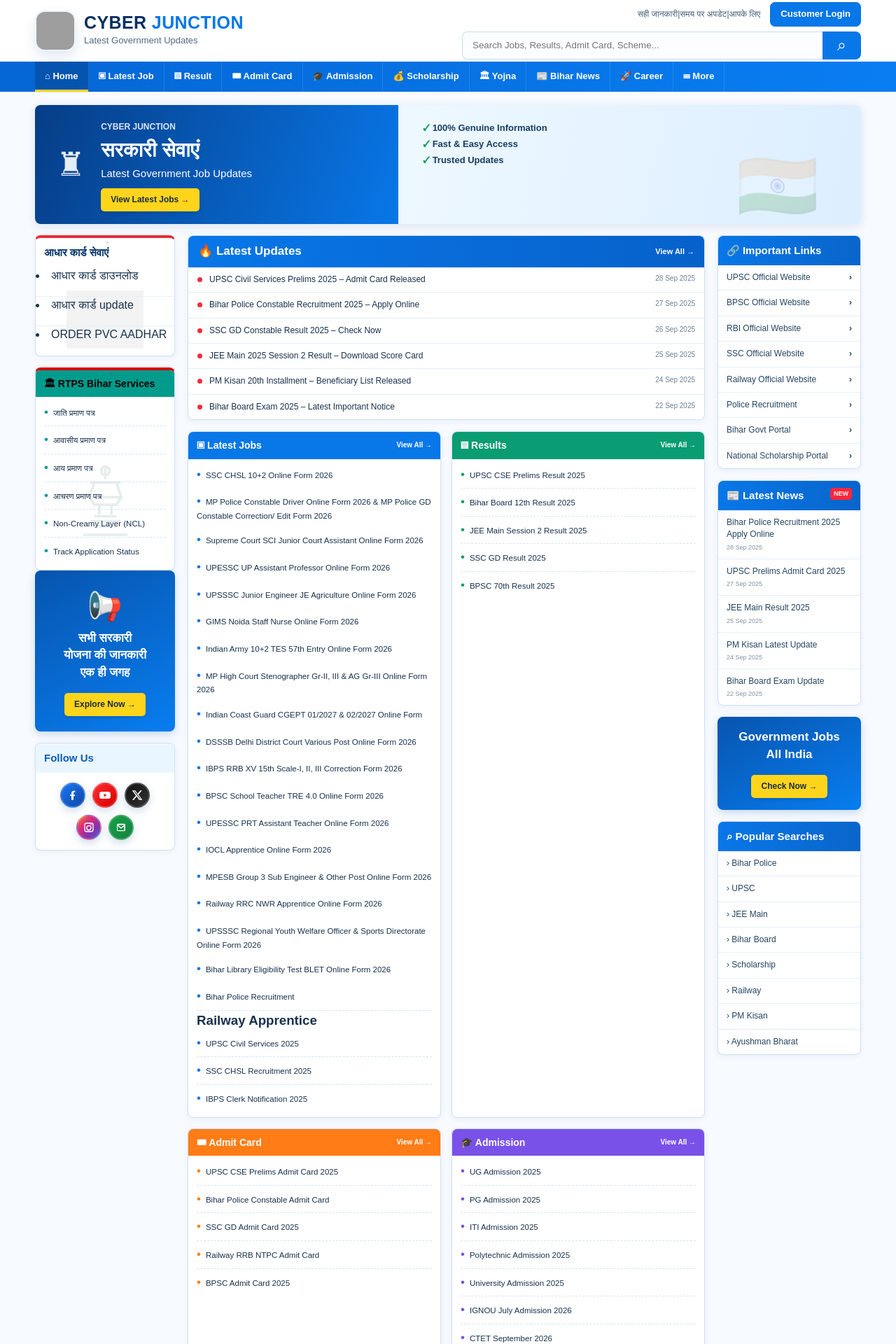
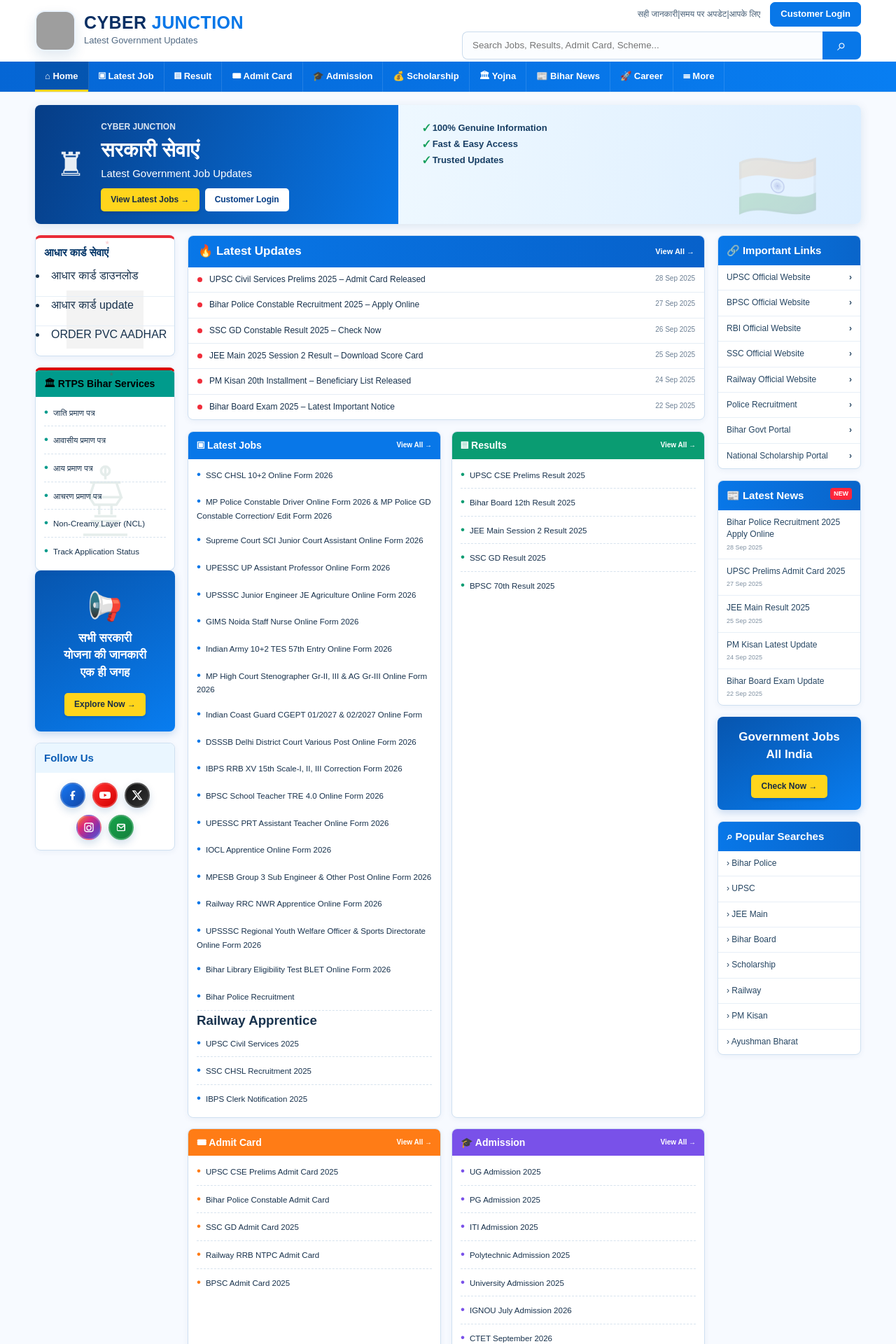
Before and after one commit to TechWithGm/my-website, a PHP site: page / in a window 1280 px wide. Shown: the top 1920 px of the page at 70% size. Run offline with PHP 8.4, Linux system fonts and the light colour scheme; grey boxes are pictures that could not be loaded.

Commit message:
Add files via upload

```diff
--- a/index.html
+++ b/index.html
@@ -24,7 +24,7 @@
         <div class="mini-links">
           <span>सही जानकारी</span><span>|</span><span>समय पर अपडेट</span><span>|</span><span>आपके लिए</span>
         </div>
-        <a class="header-login-btn" href="/customer-portal/">Customer Login</a>
+        <a class="header-login-btn" href="./customer-portal/" data-portal-link="true">Customer Login</a>
       </div>
       <div class="search">
         <input id="searchInput" type="search" placeholder="Search Jobs, Results, Admit Card, Scheme..." aria-label="Search this website" autocomplete="off" aria-controls="searchResults">
@@ -57,7 +57,7 @@
           <a href="#about-us" data-nav-view="about-us">About Us</a>
           <a href="#contact-us" data-nav-view="contact-us">Contact Us</a>
           <a href="#terms-and-conditions" data-nav-view="terms-and-conditions">Terms &amp; Conditions</a>
-          <a href="/customer-portal/">Customer Login</a>
+          <a href="./customer-portal/" data-portal-link="true">Customer Login</a>
         </div>
       </div>
     </div>
@@ -72,7 +72,10 @@
         <span class="eyebrow">CYBER JUNCTION</span>
         <h2>सरकारी सेवाएं</h2>
         <p>Latest Government Job Updates</p>
-        <a class="yellow-btn" href="#jobs">View Latest Jobs →</a>
+        <div class="hero-actions">
+          <a class="yellow-btn" href="#jobs">View Latest Jobs →</a>
+          <a class="portal-login-btn" href="./customer-portal/" data-portal-link="true">Customer Login</a>
+        </div>
       </div>
     </div>
     <div class="hero-info">
@@ -383,7 +386,7 @@
      <img class="brand-logo" src="Untitled-1 copy.jpg" alt="Cyber Junction Logo">
       <div><h2>CYBER JUNCTION</h2><p>Latest Government Updates</p></div>
     </div>
-    <div><h3>Quick Links</h3><a href="#home">Home</a><a href="/customer-portal/">Customer Login</a><a href="#about-us">About Us</a><a href="#contact-us">Contact Us</a><a href="#terms-and-conditions">Terms &amp; Conditions</a><a href="#">Privacy Policy</a></div>
+    <div><h3>Quick Links</h3><a href="#home">Home</a><a href="./customer-portal/" data-portal-link="true">Customer Login</a><a href="#about-us">About Us</a><a href="#contact-us">Contact Us</a><a href="#terms-and-conditions">Terms &amp; Conditions</a><a href="#">Privacy Policy</a></div>
     <div><h3>Important Pages</h3><a href="#jobs">Latest Jobs</a><a href="#results">Results</a><a href="#admit">Admit Card</a><a href="#admission">Admission</a><a href="#scholarship">Scholarship</a></div>
     <div>
       <h3>Social Media</h3>
--- a/script.js
+++ b/script.js
@@ -25,6 +25,18 @@ const knownSiteCategoryIds = new Set([
   "jobs", "results", "admit", "admission", "scholarship", "yojana",
   "bihar", "career", "latest-news", "important-links", "popular-searches"
 ]);
+
+function fixPortalLinks() {
+  const portalUrl = window.location.protocol === "file:"
+    ? "http://localhost:5000/customer-portal/"
+    : "/customer-portal/";
+
+  document.querySelectorAll("[data-portal-link]").forEach((link) => {
+    link.href = portalUrl;
+  });
+}
+
+fixPortalLinks();
 
 async function submitContactForm(event) {
   event.preventDefault();
--- a/style.css
+++ b/style.css
@@ -101,7 +101,11 @@ body[data-nav-view]:not([data-nav-view="home"]) .page-view{display:none}
 .eyebrow{font-size:12px;font-weight:bold;opacity:.85}
 .hero h2{font-size:29px;margin:2px 0}
 .hero p{font-size:15px;margin-bottom:10px}
+.hero-actions{display:flex;align-items:center;flex-wrap:wrap;gap:8px}
 .yellow-btn{display:inline-block;background:#ffd51c;color:#182c45;padding:8px 14px;border-radius:5px;font-size:12px;font-weight:800;box-shadow:0 2px 4px #0002}
+.portal-login-btn{display:inline-block;padding:7px 13px;border:1px solid #ffffffb3;border-radius:5px;background:#fff;color:#063d86;font-size:12px;font-weight:800}
+.portal-login-btn:hover{background:#eaf3ff}
+.portal-login-btn:focus-visible{outline:3px solid #ffd51c;outline-offset:2px}
 .hero-info{position:relative;background:linear-gradient(100deg,#eef8ff,#dceeff);padding:20px 35px;overflow:hidden}
 .hero-info p{font-weight:700;color:#163d63;font-size:13px;margin:4px 0}
 .hero-info p::first-letter{color:#16a05d}
```
